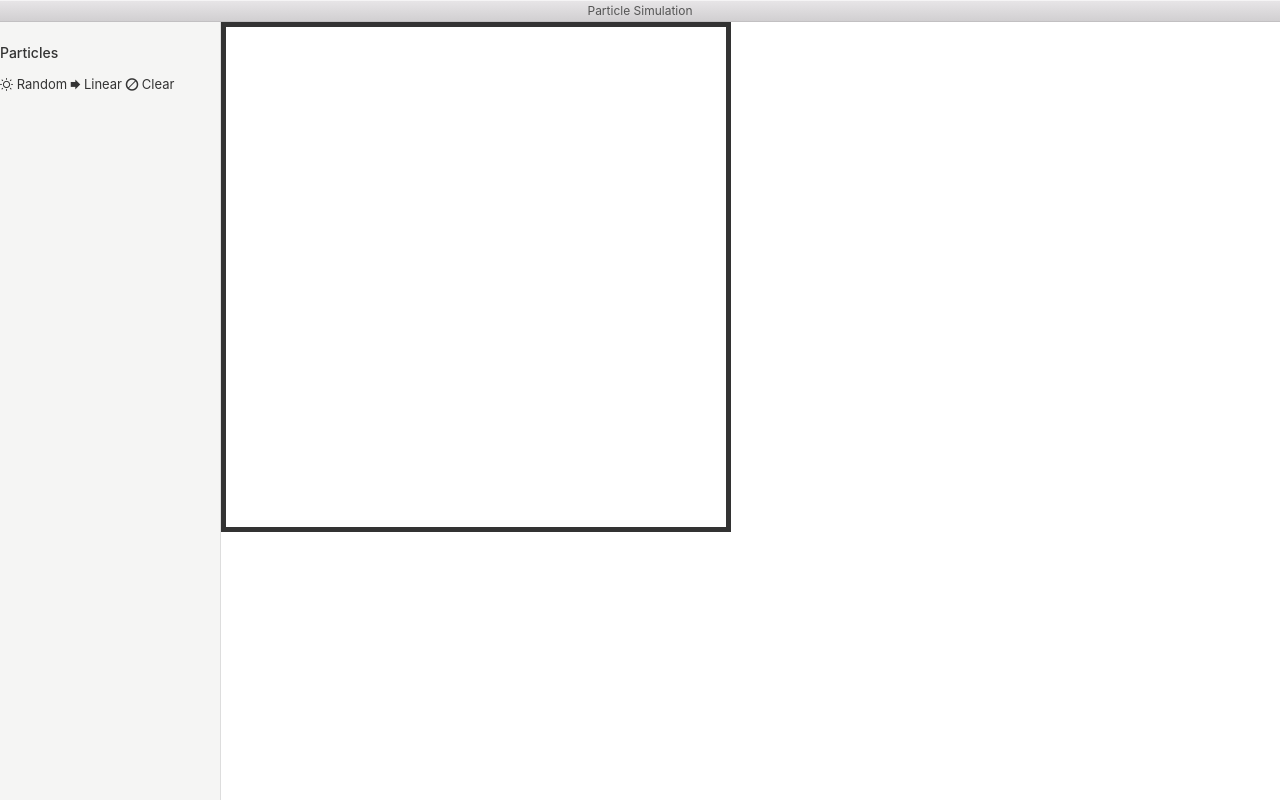
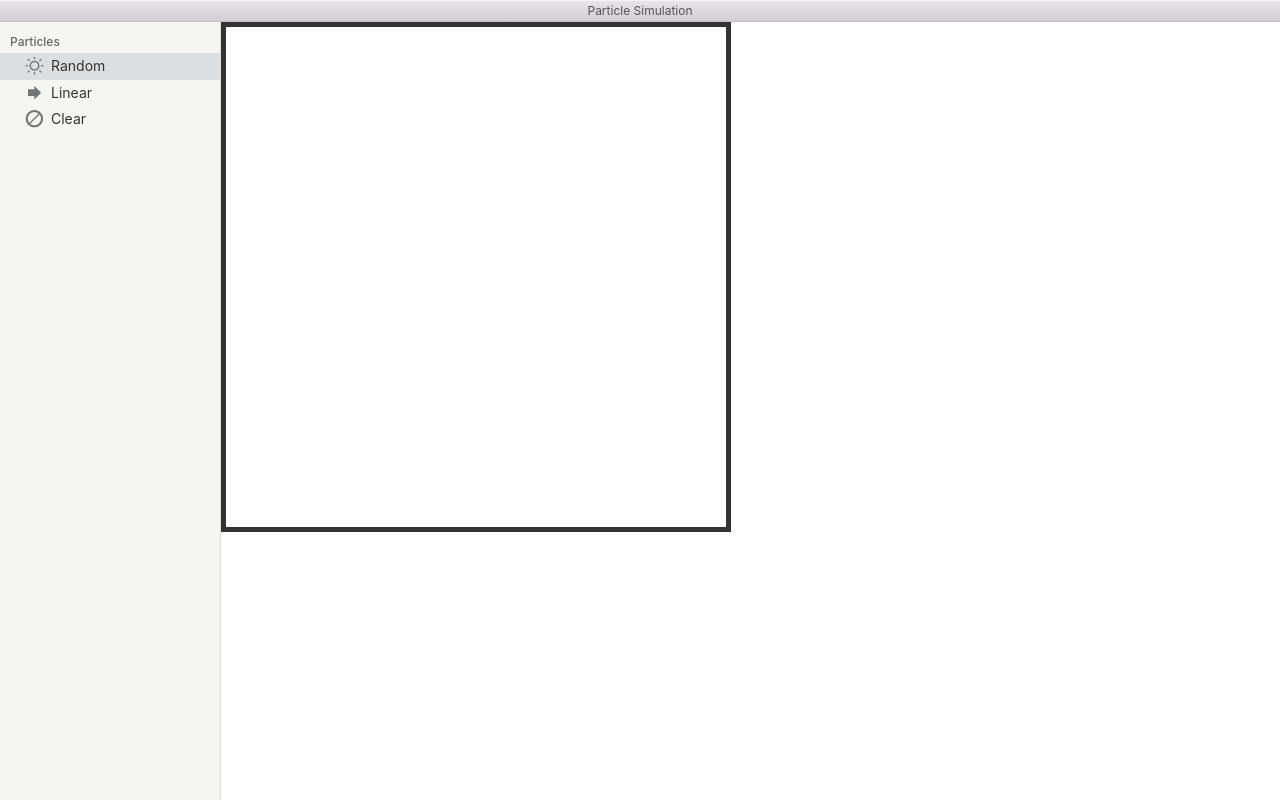
Before and after one commit to wmurray8989/ElectronParticleSim, a website: page index.html in a window 1280 px wide. Drawn offline with Linux system fonts and the light colour scheme.

Commit message:
Changed control group back to nav group because it broke the photon css.

```diff
--- a/index.html
+++ b/index.html
@@ -19,17 +19,17 @@
       <div class="window-content">
         <div class="pane-group">
           <div class="pane pane-sm sidebar">
-            <nav class="control-group">
-              <h5 class="control-group-title">Particles</h5>
-              <span class="control-group-item active" id="BtnRandom">
+            <nav class="nav-group">
+              <h5 class="nav-group-title">Particles</h5>
+              <span class="nav-group-item active" id="BtnRandom">
                 <span class="icon icon-light-up"></span>
                 Random
               </span>
-              <span class="control-group-item" id="BtnLinear">
+              <span class="nav-group-item" id="BtnLinear">
                 <span class="icon icon-right-bold"></span>
                 Linear
               </span>
-              <span class="control-group-item" id="BtnClear">
+              <span class="nav-group-item" id="BtnClear">
                 <span class="icon icon-block"></span>
                 Clear
               </span>
```
